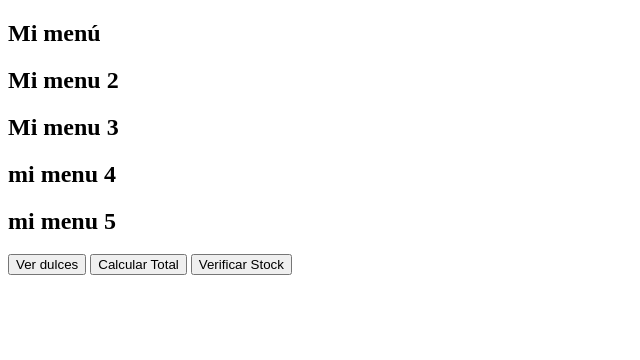
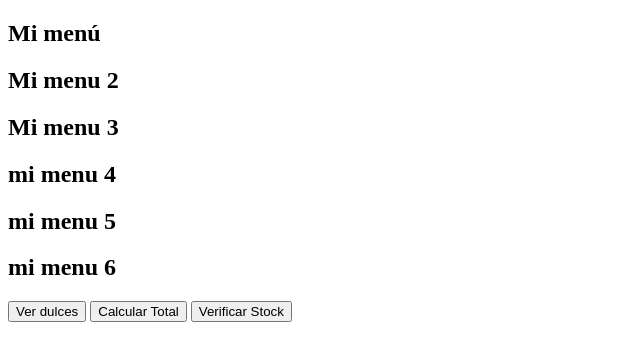
Before and after one commit to Ferchopibe/Ferchopibe, a plain HTML site: page dulces.html in a window 1280 px wide. Shown: the whole page, without its empty margins (0-640 px from the left). Drawn offline with Linux system fonts and the light colour scheme.

Commit message:
version 3

```diff
--- a/dulces.html
+++ b/dulces.html
@@ -11,7 +11,7 @@
     <h2>Mi menu 3</h2>
     <h2>mi menu 4</h2>
     <h2>mi menu 5</h2>
-
+    <h2>mi menu 6</h2>
     <button onclick="mostrardulce()">Ver dulces</button>
     <button onclick=" calcularTotal()"> Calcular Total</button>
     <button onclick="verificarStock()">Verificar Stock</button>
```
